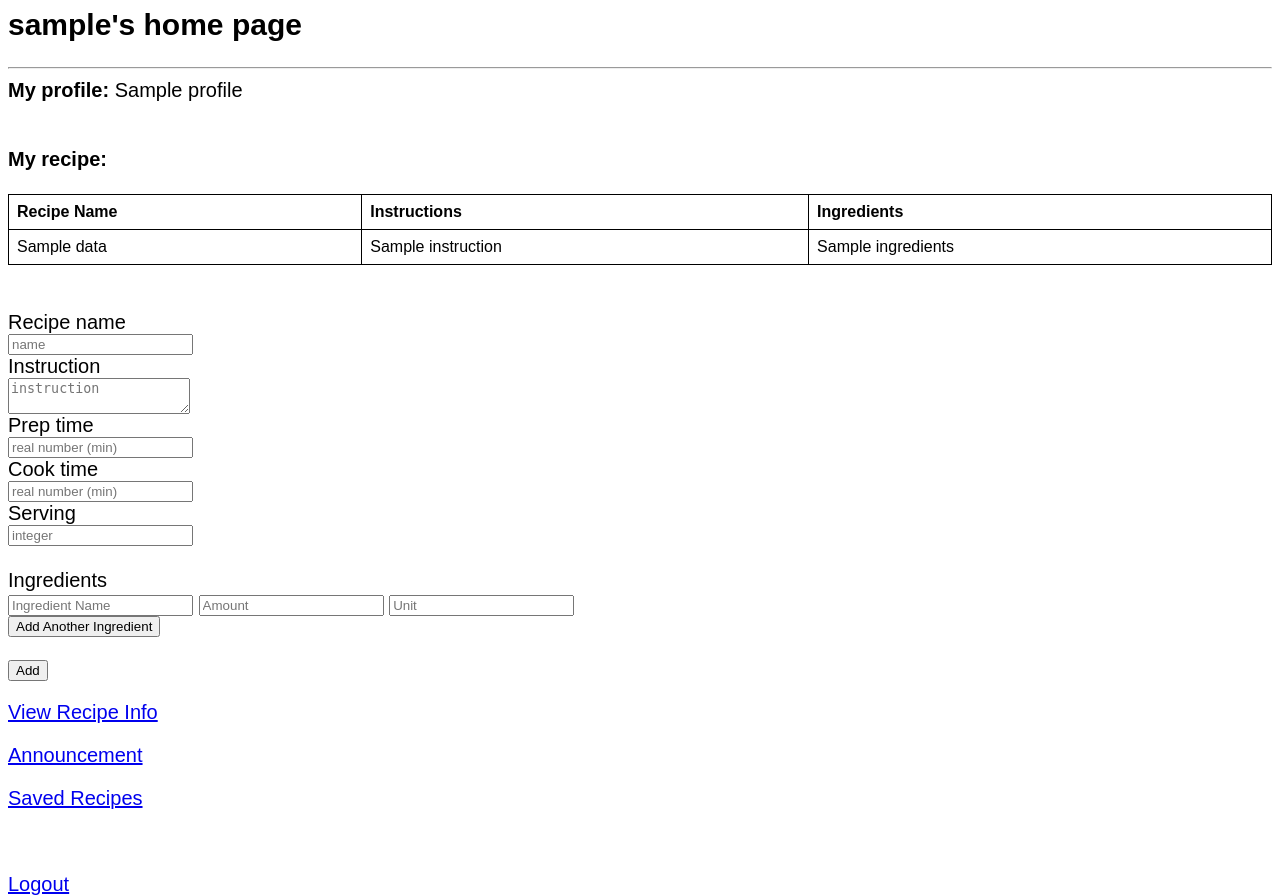
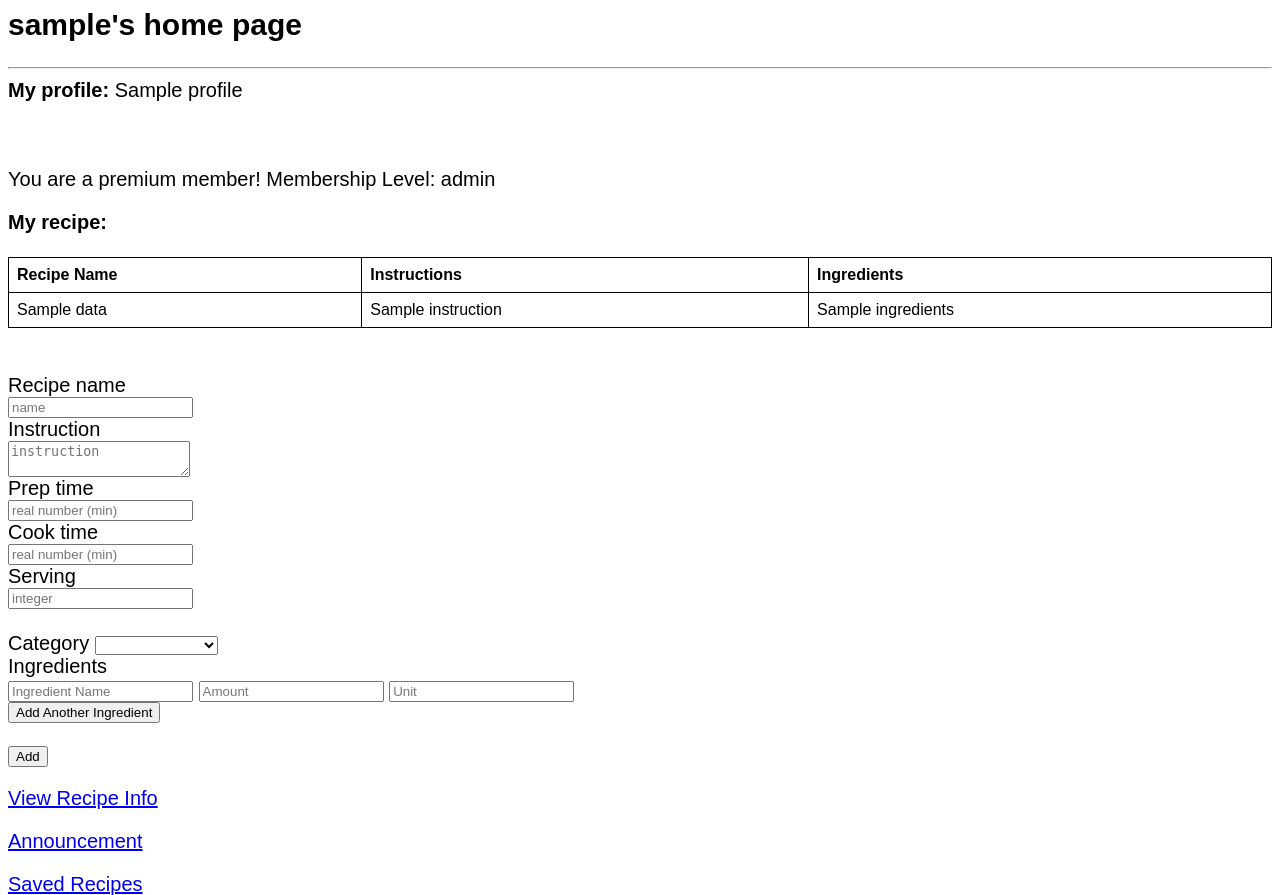
Before and after one commit to ericzyl/w4111-proj1, a Flask app: template templates/home.html in a window 1280 px wide. Shown: the top 895 px of the page. Run offline with Flask 3, Linux system fonts and the light colour scheme; the template is opened without the code that fills it: most values are stand-ins (such as "Sample title", 1, 10 or a date in 2020); parts of the project's set-up code (start-up, migrations or seed data) failed here and were passed over.

Commit message:
Included membership and category selection button

```diff
--- a/server.py
+++ b/server.py
@@ -349,6 +349,15 @@ def home():
         param_dict = {'username': user}
         val = g.conn.execute(profile_query, param_dict).fetchone()
 
+        # check membership status
+        premium_query = text('SELECT payment_plan FROM premium_user WHERE user_id = :user_id')
+        premium_val = g.conn.execute(premium_query, {'user_id': val[1]}).fetchone()
+        membership_level = premium_val[0] if premium_val else None
+
+        category_list = []
+        categories = g.conn.execute(text("SELECT cid, cname FROM categories")).fetchall()
+        for category in categories:
+          category_list.append({'cid':category[0],"cname":category[1]})
 
         # fetch user recipes
         user_id = {'user_id':val[1]}
@@ -356,6 +365,7 @@ def home():
         recipes_list = []
         for result in cursor:
           recipe_id = {"recipe_id":result[2]}
+          # fetch ingredients
           cursor2 = g.conn.execute(text("select i.name,u.amount,i.unit \
                                from ingredients i, use u \
                                where i.name = u.name and u.recipe_id =:recipe_id"),recipe_id)
@@ -363,8 +373,9 @@ def home():
           formatted_ingredients = "; ".join([f"{item[0].title()}: {item[1]} {item[2]}" for item in ingredients])
           recipes_list.append({'name':result[0], 'instruction':result[1],'ingredients':formatted_ingredients})
           cursor2.close()
-        context = dict(data = recipes_list)
+        context = dict(data = recipes_list, membership_level=membership_level,categories=category_list)
         # g.conn.commit()
+        g.conn.close()
         return render_template('home.html', username=session['username'], profile= val[0], **context)
 
     return redirect(url_for('login'))
@@ -385,7 +396,7 @@ def user_new_recipe():
   ingredient_names = request.form.getlist('ingredient_name[]')
   amounts = request.form.getlist('amount[]')
   units = request.form.getlist('unit[]')
-
+  selected_category = request.form['category_id']
   # retrieve in-session user info
   try:
     user_id = session['user_id']
@@ -396,6 +407,10 @@ def user_new_recipe():
                   serving, user_id) VALUES(:name, :instruction, :prep_time, :cook_time, :serving, :user_id) RETURNING recipe_id'
     recipe_id = g.conn.execute(text(psql_query), param_dict).fetchone()[0]
     # g.conn.execute(text(psql_query), param_dict)
+
+    # insert into characterize
+    if selected_category and selected_category != 'None':
+      g.conn.execute(text("INSERT INTO characterize (recipe_id, cid) VALUES (:recipe_id, :cid)"), {'recipe_id': recipe_id,'cid': selected_category})
 
     # insert ingredients info
     for name, amount, unit in zip(ingredient_names, amounts, units):
@@ -410,6 +425,7 @@ def user_new_recipe():
     g.conn.commit()
     msg = 'New recipe added.'
     flash(msg)
+    g.conn.close()
   except Exception as e:
     print(f'Error: {e}')
     msg = 'Please fill in correct information.'
@@ -433,7 +449,7 @@ def loggedin_user_all_recipes():
                       'instruction':result[4], 'prep_time':result[5], 'cook_time':result[6], 'serving':result[7]})
 
   context = dict(data = info_list)
-
+  cursor.close()
   return render_template("recipe_all_info.html", **context)
 
 
@@ -461,6 +477,7 @@ def save_recipe(recipe_id):
       g.conn.commit()
       msg = 'You successfully save the recipe.'
       flash(msg)
+      g.conn.close()
   except Exception as e:
     print(f'Error: {e}')
     msg = 'An error occured.'
@@ -535,6 +552,7 @@ def review_page(recipe_id):
     review_list.append({'username': result[0], 'text':result[1], 'likes':result[2],
                         'at_time':result[3]})
   context = dict(data = review_list)
+  cursor.close()
   return render_template("reviews.html", recipe_id=recipe_id, **context)
     # psql_query = text("SELECT EXISTS(\
     #                       SELECT 1 \
@@ -584,6 +602,7 @@ def add_review(recipe_id):
       g.conn.commit()
       msg = "Review added."
       flash(msg)
+      g.conn.close()
   except Exception as e:
     print(f'Error: {e}')
     msg = 'Please fill in the review.'
@@ -625,6 +644,7 @@ def user_new_announcement():
     g.conn.commit()
     msg = "New announcement posted"
     flash(msg)
+    g.conn.close()
   except Exception as e:
     print(f'Error: {e}')
     msg = 'Please fill the form correctly'
--- a/templates/home.html
+++ b/templates/home.html
@@ -18,7 +18,15 @@
         <h2>{{username}}'s home page</h2>
         <hr/>
         <div><b>My profile: </b>{{profile}}</div><br><br>
-
+        {% if membership_level %}
+            <p>You are a premium member! Membership Level: {{ membership_level }}</p>
+            {% if membership_level == 'Gold' %}
+            {% elif membership_level == 'Silver' %}
+            {% elif membership_level == 'Bronze' %}
+            {% endif %}
+        {% else %}
+          <p>You are not a premium member.</p>
+        {% endif %}
         <div><b>My recipe:</b></div><br>
         <table>
             <!-- Table Header -->
@@ -56,6 +64,14 @@
 
           <label for = "serving">Serving</label><br>
           <input type = "number" name = "serving" placeholder="integer"/><br><br>
+
+          <label for="category">Category</label>
+          <select id="category" name="category_id" required>
+              <option value="None">     </option>
+              {% for category in categories %}
+              <option value="{{ category.cid }}">{{ category.cname }}</option>
+              {% endfor %}
+          </select>
 
           <!-- Ingredients Input Fields -->
           <div id="ingredients">
```
